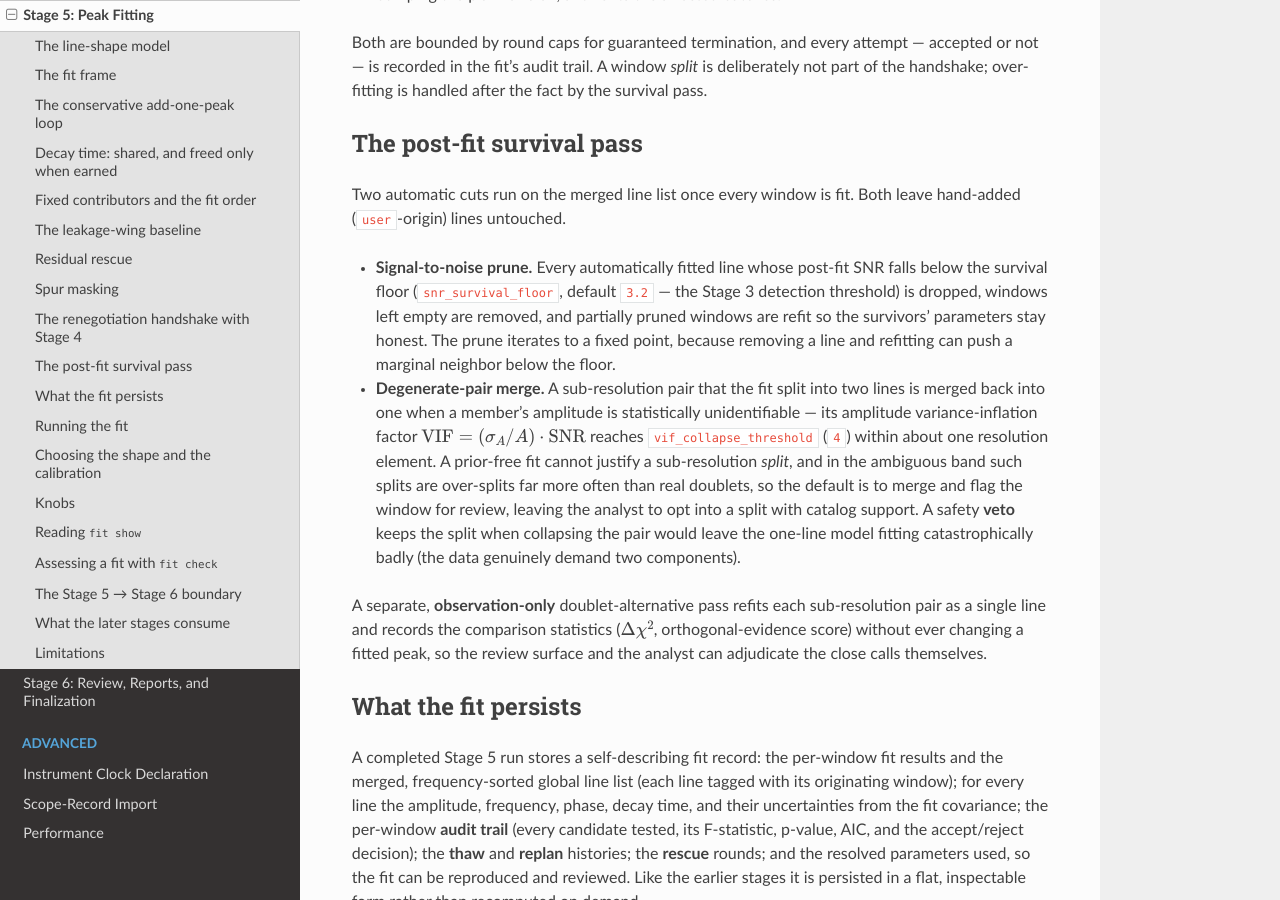
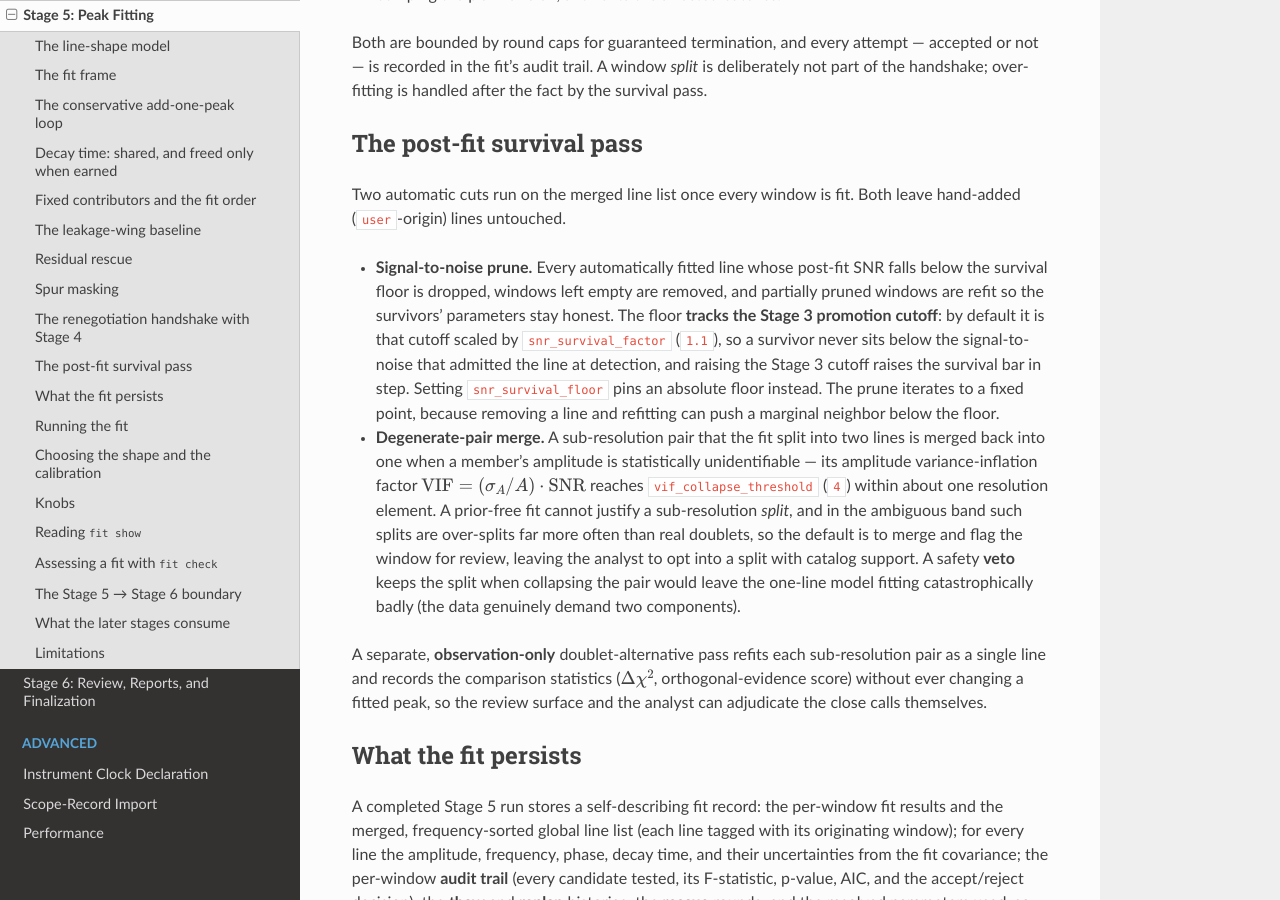
Before and after one commit to kncrabtree/ftmwpipeline, a Sphinx documentation site: the page built from docs/source/stage5_fitting.rst, in a window 1280 px wide and 900 px high, scrolled down 3922 px. Built offline with Sphinx 7.4.7 and the Read the Docs theme 3.1.0, drawn with Linux system fonts in a browser that asks for light colours; some of the changed text lies outside the part shown.

Commit message:
Add a single-window fit-detail figure to the Stage 5 guide
Embed a per-window detail example (a resolved close blend beside a third
line, with a masked clock spur) and extend the figure harness to render it,
selecting the window by frequency so the example survives window
renumbering. Refresh the survival-floor prose and knob table for the floor
that tracks the Stage 3 promotion cutoff, and regenerate the overview under
that default.

Co-Authored-By: Claude Opus 4.8 (1M context) <noreply@anthropic.com>
Claude-Session: https://claude.ai/code/session_012itsht2HzvW34wXcnMVEm4

```diff
--- a/docs/source/figures/generate.py
+++ b/docs/source/figures/generate.py
@@ -1,8 +1,8 @@
 """Regenerate the representative figures embedded in the pipeline-stage pages.
 
-Builds a complete Stage 0-3 pipeline from the checked-in ``2638`` Blackchirp
-fixture in a temporary directory and renders one figure per documented early
-stage into the committed ``docs/source/figures`` directory:
+Builds a complete Stage 0-5 pipeline from the checked-in ``2638`` Blackchirp
+fixture in a temporary directory and renders one figure per documented stage
+into the committed ``docs/source/figures`` directory:
 
 * ``stage0_start_detection.png`` -- the Σ|FT|-vs-start sweep that locates the
   chirp end and the recommended active-region start;
@@ -27,6 +27,10 @@ stage into the committed ``docs/source/figures`` directory:
 * ``stage5_fitting.png`` -- the Stage 5 fit overview: the fitted model overlaid
   on the active spectrum with the windows shaded, and the magnitude residual
   against the canonical noise in a lower panel.
+* ``stage5_fit_detail.png`` -- the per-window fit detail for a representative
+  window (a resolved close blend beside a third line, with a masked clock spur):
+  the real/imaginary/magnitude data with the model and residuals, the residual
+  histogram, and the fitted-peak table.
 
 Run as a script to (re)write the PNGs beside this file::
 
@@ -93,7 +97,11 @@ def make_figures() -> None:
     from ftmwpipeline._internal.stage2_impl import visualize_noise_impl
     from ftmwpipeline._internal.stage3_impl import visualize_peaks_impl
     from ftmwpipeline._internal.stage4_impl import visualize_windows_impl
-    from ftmwpipeline._internal.stage5_impl import visualize_fit_impl
+    from ftmwpipeline._internal.stage5_impl import (
+        load_fit_impl,
+        render_fit_detail_impl,
+        visualize_fit_impl,
+    )
     from ftmwpipeline.visualization.report_style import apply_color_cycle
     from ftmwpipeline.visualization.start_detection_visualization import (
         plot_start_detection_from_file,
@@ -160,6 +168,29 @@ def make_figures() -> None:
         fig5 = visualize_fit_impl(path, title="", interactive=False)
         fig5.savefig(FIG_DIR / "stage5_fitting.png", dpi=DPI, bbox_inches="tight")
 
+        # Per-window detail: the window covering ~29148 MHz -- a resolved close
+        # blend beside a third line, with a masked clock spur. Select it by
+        # frequency so the example survives any change in window numbering;
+        # fall back to the highest-SNR multi-line window.
+        fit5 = load_fit_impl(path)["fit"]
+        detail_wid = None
+        for wf in fit5.window_fits:
+            if wf.window is None or not wf.fitted_peaks:
+                continue
+            lo, hi = wf.window.freq_range
+            if min(lo, hi) <= 29148.0 <= max(lo, hi):
+                detail_wid = wf.window_id
+                break
+        if detail_wid is None:
+            cand = [
+                (max((p.snr or 0.0) for p in wf.fitted_peaks), wf.window_id)
+                for wf in fit5.window_fits
+                if wf.window is not None and len(wf.fitted_peaks) >= 2
+            ]
+            detail_wid = max(cand)[1] if cand else fit5.window_fits[0].window_id
+        fig5b = render_fit_detail_impl(path, detail_wid, title="")
+        fig5b.savefig(FIG_DIR / "stage5_fit_detail.png", dpi=DPI, bbox_inches="tight")
+
 
 def main() -> None:
     make_figures()
--- a/docs/source/stage5_fitting.rst
+++ b/docs/source/stage5_fitting.rst
@@ -232,11 +232,14 @@ Two automatic cuts run on the merged line list once every window is fit.
 Both leave hand-added (``user``-origin) lines untouched.
 
 - **Signal-to-noise prune.** Every automatically fitted line whose post-fit SNR
-  falls below the survival floor (``snr_survival_floor``, default ``3.2`` — the
-  Stage 3 detection threshold) is dropped, windows left empty are removed, and
+  falls below the survival floor is dropped, windows left empty are removed, and
   partially pruned windows are refit so the survivors' parameters stay honest.
-  The prune iterates to a fixed point, because removing a line and refitting can
-  push a marginal neighbor below the floor.
+  The floor **tracks the Stage 3 promotion cutoff**: by default it is that cutoff
+  scaled by ``snr_survival_factor`` (``1.1``), so a survivor never sits below the
+  signal-to-noise that admitted the line at detection, and raising the Stage 3
+  cutoff raises the survival bar in step. Setting ``snr_survival_floor`` pins an
+  absolute floor instead. The prune iterates to a fixed point, because removing a
+  line and refitting can push a marginal neighbor below the floor.
 - **Degenerate-pair merge.** A sub-resolution pair that the fit split into two
   lines is merged back into one when a member's amplitude is statistically
   unidentifiable — its amplitude variance-inflation factor
@@ -374,9 +377,11 @@ preset, or via ``settings=StageFitSettings(...)`` on the Python interfaces.
    * - ``spur.enabled``
      - ``True``
      - Detect and mask clock/LO spurs (integer-megahertz CW tones).
-   * - ``peak_survival.snr_survival_floor``
-     - ``3.2``
-     - Post-fit SNR floor below which an automatically fitted line is pruned.
+   * - ``peak_survival.snr_survival_factor``
+     - ``1.1``
+     - Sets the post-fit survival floor as this multiple of the Stage 3
+       promotion cutoff. Set ``peak_survival.snr_survival_floor`` to pin an
+       absolute floor instead.
 
 The full knob set — the seeder thresholds, the per-window peak and separation
 caps, the phase/amplitude penalties, the rescue merge tiers, the spur and clock
@@ -399,6 +404,20 @@ histogram, and a table of the fitted peaks with their uncertainties, alongside
 the printed fit log for that window. The detail figure is the tool for
 understanding *why* a window fit the way it did. By default the command opens an
 interactive window; ``--no-interactive`` with ``-o`` saves a static image.
+
+.. figure:: figures/stage5_fit_detail.png
+   :width: 95%
+   :align: center
+
+   Per-window detail for a single window of the example experiment. The top strip
+   locates the window in the full spectrum. The real, imaginary, and magnitude
+   panels show the data (points) with the fitted model (lines, model values
+   marked at the data bins) and the residual above each. The fit resolves a close
+   blend — lines A and B sit about 0.06 MHz apart, well inside one linewidth —
+   beside a third line C, while a clock spur (dotted) is masked from the fit. The
+   residual histogram tracks the Rayleigh noise expectation, and the table lists
+   each fitted line's frequency, amplitude, phase, and signal-to-noise with the
+   fit uncertainty on the trailing digits.
 
 Assessing a fit with ``fit check``
 ----------------------------------
```
Also changed, not shown: docs/source/figures/stage5_fit_detail.png (added), docs/source/figures/stage5_fitting.png.
